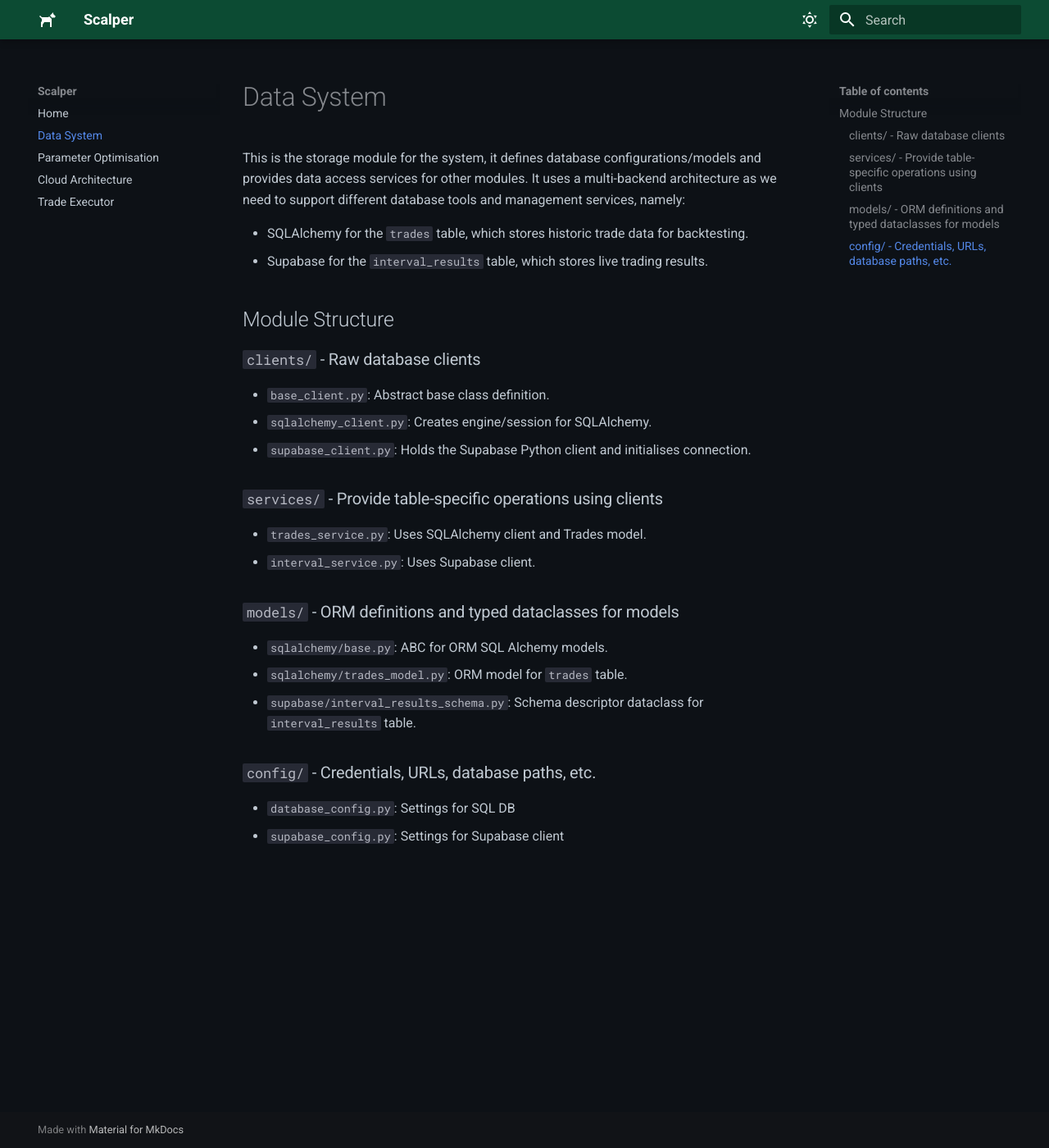
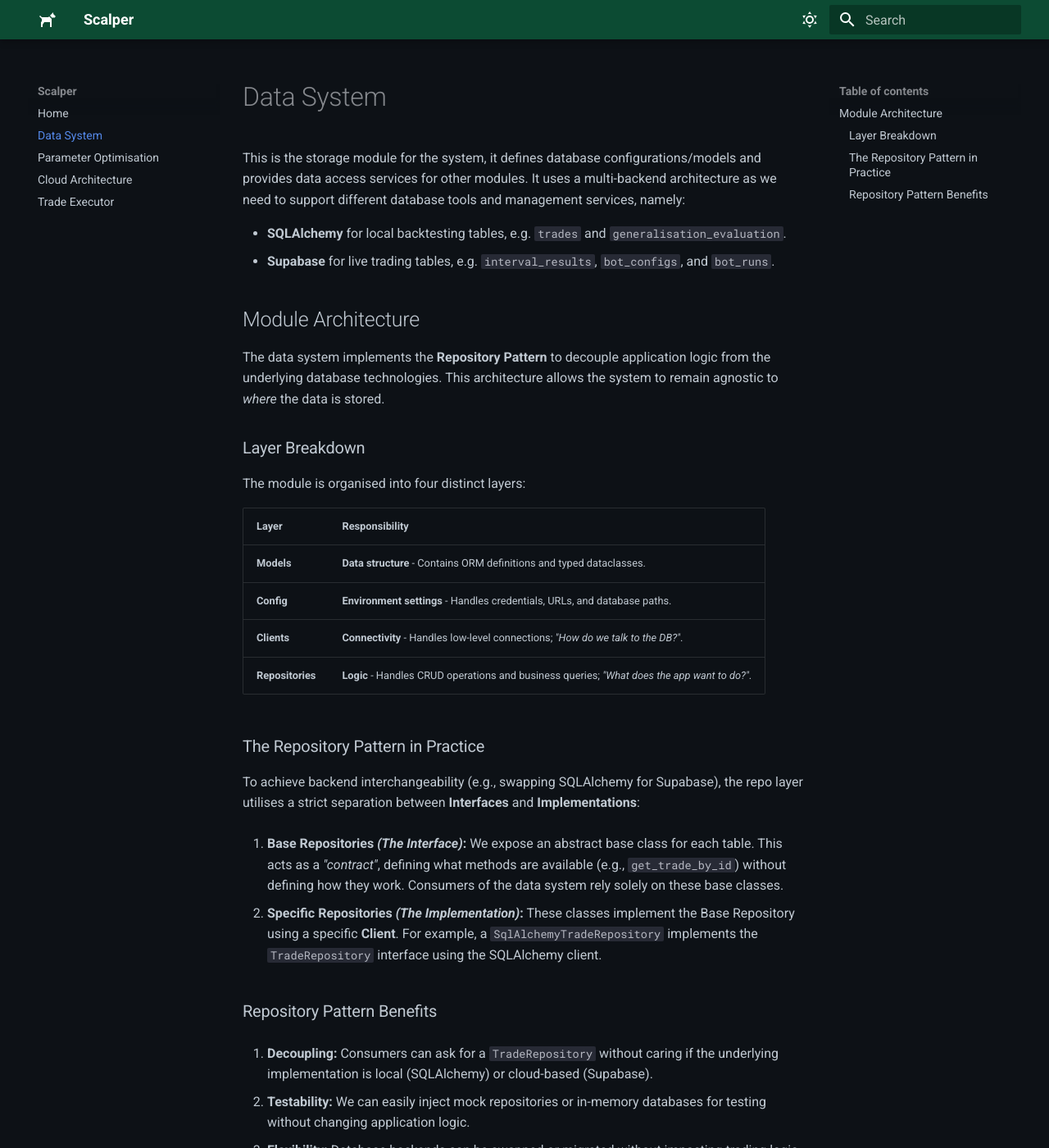
Before and after one commit to Phil-Lord/crypto-scalper, an MkDocs documentation site: the page built from docs/data-system.md, in a window 1280 px wide and 1400 px high. Shown: the whole window at 82% size. Built offline with MkDocs 1.6.1 and Material for MkDocs 9.7.7, drawn with Linux system fonts in a browser that asks for light colours; some of the changed text lies outside the part shown.

Commit message:
DOC: Update DS doc to explain new and improved repo pattern

```diff
--- a/docs/data-system.md
+++ b/docs/data-system.md
@@ -4,29 +4,47 @@ This is the storage module for the system, it defines database configurations/mo
 data access services for other modules. It uses a multi-backend architecture as we need to support
 different database tools and management services, namely:
 
-- SQLAlchemy for the `trades` table, which stores historic trade data for backtesting.
-- Supabase for the `interval_results` table, which stores live trading results.
+- **SQLAlchemy** for local backtesting tables, e.g. `trades` and `generalisation_evaluation`.
+- **Supabase** for live trading tables, e.g. `interval_results`, `bot_configs`, and `bot_runs`.
 
-## Module Structure
+## Module Architecture
 
-### `clients/` - Raw database clients
+The data system implements the **Repository Pattern** to decouple application logic from the
+underlying database technologies. This architecture allows the system to remain agnostic to _where_
+the data is stored.
 
-- `base_client.py`: Abstract base class definition.
-- `sqlalchemy_client.py`: Creates engine/session for SQLAlchemy.
-- `supabase_client.py`: Holds the Supabase Python client and initialises connection.
+### Layer Breakdown
 
-### `services/` - Provide table-specific operations using clients
+The module is organised into four distinct layers:
 
-- `trades_service.py`: Uses SQLAlchemy client and Trades model.
-- `interval_service.py`: Uses Supabase client.
+| Layer            | Responsibility                                                                               |
+| ---------------- | -------------------------------------------------------------------------------------------- |
+| **Models**       | **Data structure** - Contains ORM definitions and typed dataclasses.                         |
+| **Config**       | **Environment settings** - Handles credentials, URLs, and database paths.                    |
+| **Clients**      | **Connectivity** - Handles low-level connections; _"How do we talk to the DB?"_.             |
+| **Repositories** | **Logic** - Handles CRUD operations and business queries; _"What does the app want to do?"_. |
 
-### `models/` - ORM definitions and typed dataclasses for models
+### The Repository Pattern in Practice
 
-- `sqlalchemy/base.py`: ABC for ORM SQL Alchemy models.
-- `sqlalchemy/trades_model.py`: ORM model for `trades` table.
-- `supabase/interval_results_schema.py`: Schema descriptor dataclass for `interval_results` table.
+To achieve backend interchangeability (e.g., swapping SQLAlchemy for Supabase), the repo layer
+utilises a strict separation between **Interfaces** and **Implementations**:
 
-### `config/` - Credentials, URLs, database paths, etc.
+1. **Base Repositories _(The Interface)_:** We expose an abstract base class for each table. This
+   acts as a _"contract"_, defining what methods are available (e.g., `get_trade_by_id`) without
+   defining how they work. Consumers of the data system rely solely on these base classes.
 
-- `database_config.py`: Settings for SQL DB
-- `supabase_config.py`: Settings for Supabase client
+2. **Specific Repositories _(The Implementation)_:** These classes implement the Base Repository
+   using a specific **Client**. For example, a `SqlAlchemyTradeRepository` implements the
+   `TradeRepository` interface using the SQLAlchemy client.
+
+### Repository Pattern Benefits
+
+1. **Decoupling:** Consumers can ask for a `TradeRepository` without caring if the underlying
+   implementation is local (SQLAlchemy) or cloud-based (Supabase).
+
+2. **Testability:** We can easily inject mock repositories or in-memory databases for testing
+   without changing application logic.
+
+3. **Flexibility:** Database backends can be swapped or migrated without impacting trading logic.
+
+> _Today I store trades in PostgreSQL, tomorrow in Supabase, next week in DuckDB!_
```
